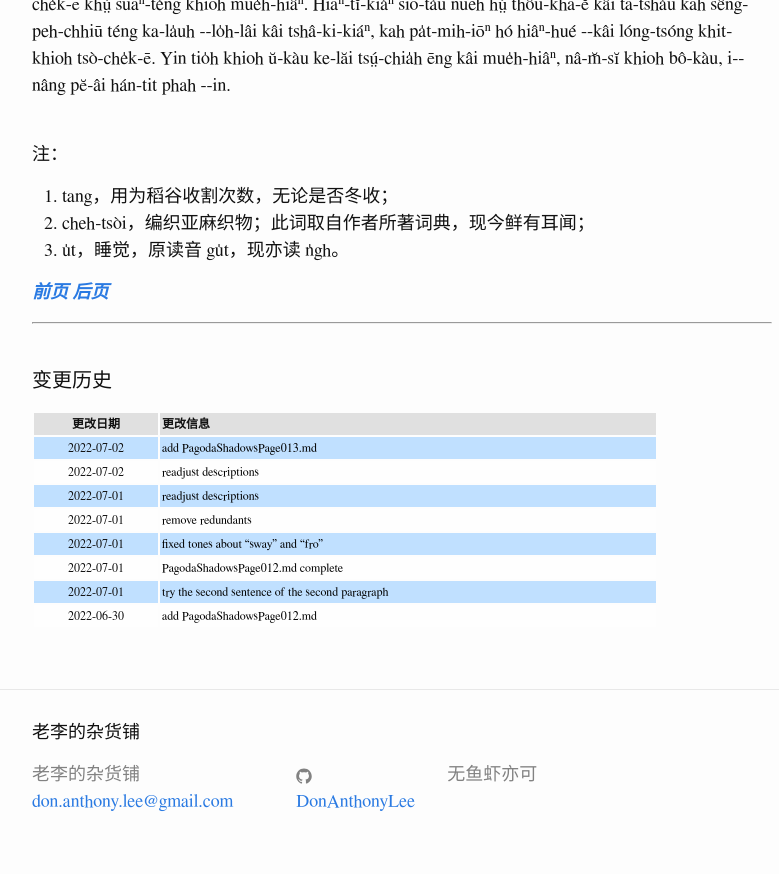
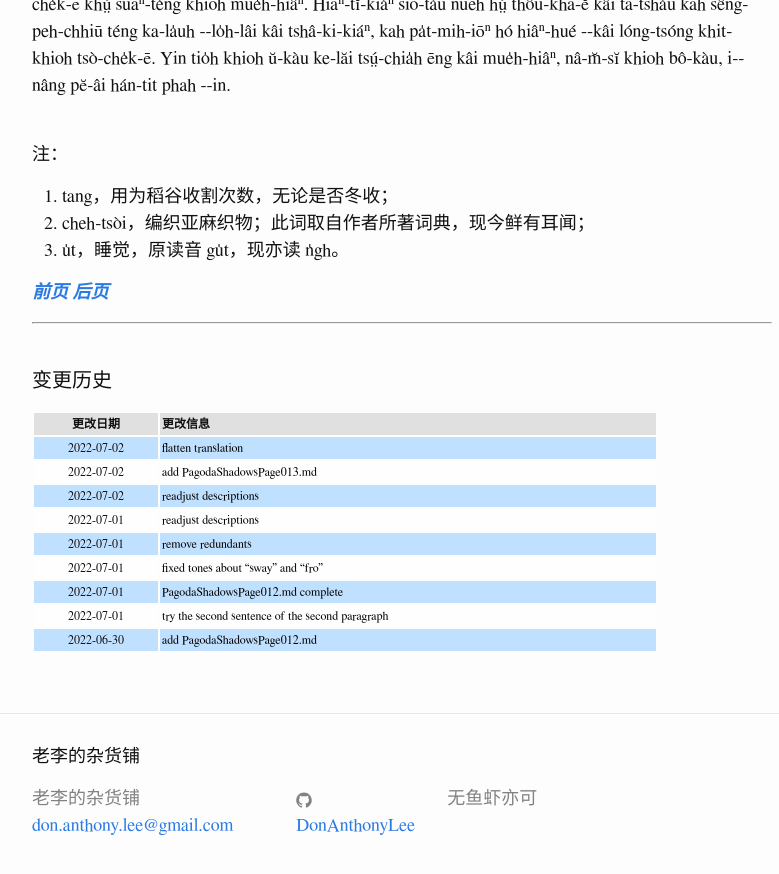
Before and after one commit to DonAnthonyLee/DonAnthonyLee.github.io, a Jekyll site: the page built from docs/puj/PagodaShadowsPage012.md, in a window 1280 px wide and 900 px high, scrolled down 682 px. Shown: the top 874 px of the window, without its empty margins (238-1017 px from the left). Built offline with Jekyll 4.4.1, drawn with Linux system fonts in a browser that asks for light colours; some web fonts are replaced.

Commit message:
update changelog of PagodaShadowsPage012.md (IGNORE_CHANGELOG)

```diff
--- a/docs/puj/PagodaShadowsPage012.md
+++ b/docs/puj/PagodaShadowsPage012.md
@@ -61,6 +61,7 @@
 
 | 更改日期 | 更改信息 |
 | --- | --- |
+| 2022-07-02 | <a href="https://github.com/DonAnthonyLee/DonAnthonyLee.github.io/commit/a21672c7182901c57760213c4d3f05d818477c28" target="_blank">flatten translation</a> |
 | 2022-07-02 | <a href="https://github.com/DonAnthonyLee/DonAnthonyLee.github.io/commit/85a8ab721006a636bfab9288f084aa9c494b827a" target="_blank">add PagodaShadowsPage013.md</a> |
 | 2022-07-02 | <a href="https://github.com/DonAnthonyLee/DonAnthonyLee.github.io/commit/e1bf428fed0838fc66865f352257e9b08fc0c936" target="_blank">readjust descriptions</a> |
 | 2022-07-01 | <a href="https://github.com/DonAnthonyLee/DonAnthonyLee.github.io/commit/3b8de966ee19bcfda553003e8a02a03c0d2ccc4a" target="_blank">readjust descriptions</a> |
```
